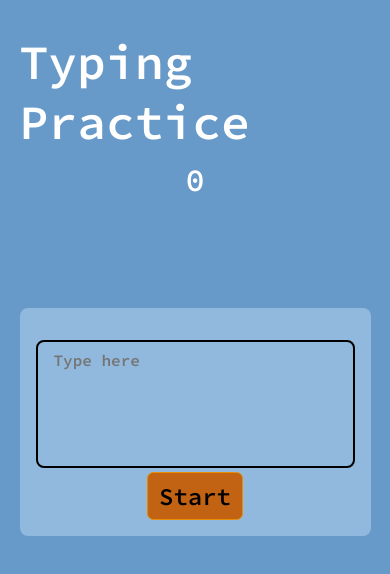
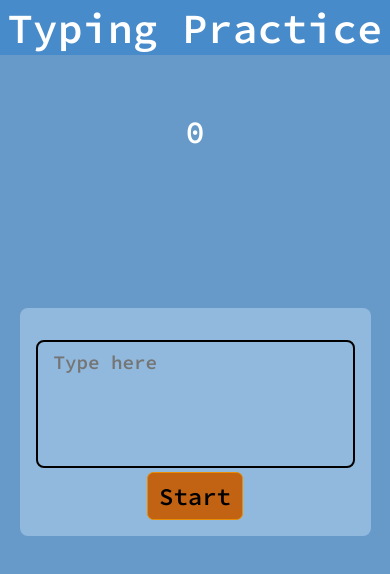
Before and after one commit to caetano-dev/TypingPractice, a plain HTML site: page index.html in a window 390 px wide. Drawn offline with Linux system fonts and the light colour scheme.

Commit message:
Responsive

```diff
--- a/styles.css
+++ b/styles.css
@@ -18,20 +18,25 @@ body {
   background-color: rgb(145, 184, 221);
   padding: 1rem;
   border-radius: 0.5rem;
-  width: 700px;
+  width: 50rem;
   max-width: 90%;
 }
-.title {
+.titleContainer {
   position: absolute;
-  top: 2rem;
+  text-align: center;
+  top: 0;
+  width: 100%;
+  padding-top: 1rem;
+  padding-bottom: 1rem;
   font-size: 3rem;
   color: white;
   font-weight: bold;
+  background-color: rgb(71, 139, 202);
 }
 .timer {
   position: absolute;
-  top: 10rem;
-  font-size: 2rem;
+  top: 7rem;
+  font-size: 3rem;
   color: white;
   font-weight: bold;
 }
@@ -39,6 +44,7 @@ body {
   margin-bottom: 1rem;
   margin-left: 1rem;
   user-select: none;
+  font-size: 1.2rem;
 }
 .quote-input {
   background-color: transparent;
@@ -49,14 +55,14 @@ body {
   margin: auto;
   resize: none;
   padding: 0.5rem 1rem;
-  font-size: 1rem;
+  font-size: 1.2rem;
   border-radius: 0.5rem;
 }
 .quote-input:focus {
   border-color: black;
 }
 .correct {
-  color: rgb(102, 102, 102);
+  color: rgb(13, 102, 10);
 }
 .incorrect {
   color: rgb(206, 26, 26);
@@ -80,3 +86,14 @@ body {
 .button:hover {
   background-color: rgb(233, 86, 18);
 }
+@media (max-width: 900px) {
+  .titleContainer {
+    padding-top: 0.1rem;
+    padding-bottom: 0.1rem;
+    font-size: 2.6rem;
+  }
+  .timer {
+    top: 7rem;
+    font-size: 2rem;
+  }
+}
```
